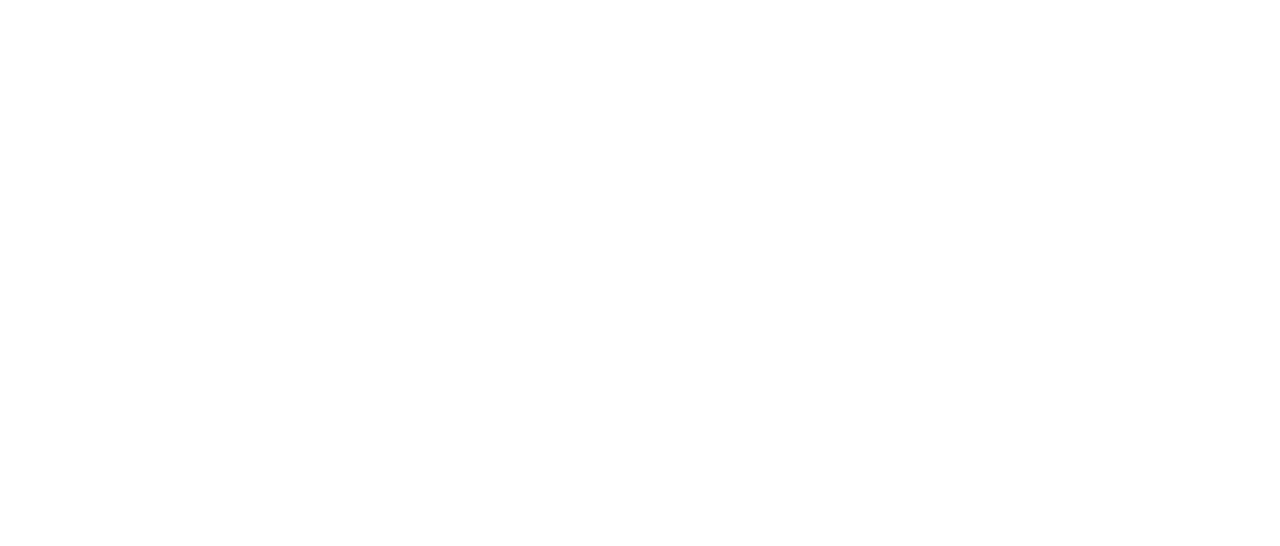
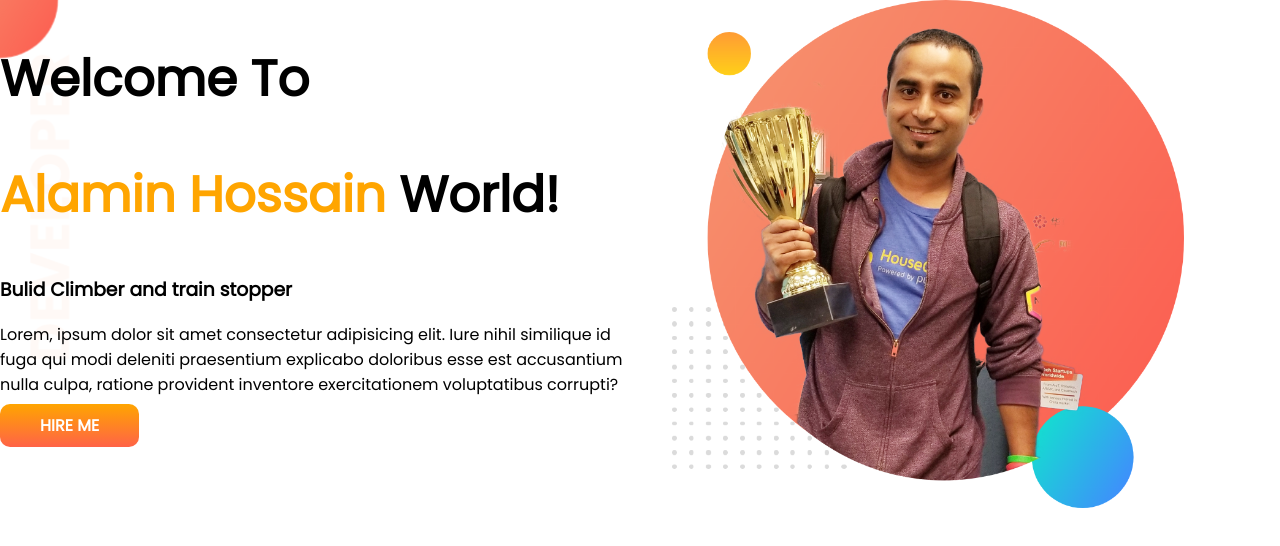
Before and after one commit to alaminhossain12/developer-portfolio, a plain HTML site: page index.html in a window 1280 px wide. Drawn offline with Linux system fonts and the light colour scheme.

Commit message:
add top banner

```diff
--- a/index.html
+++ b/index.html
@@ -5,9 +5,24 @@
   <meta http-equiv="X-UA-Compatible" content="IE=edge">
   <meta name="viewport" content="width=device-width, initial-scale=1.0">
   <title>Alamin Portfolio</title>
+  <!-- Google Fonts -->
+  <link rel="preconnect" href="https://fonts.googleapis.com">
+  <link rel="preconnect" href="https://fonts.gstatic.com" crossorigin>
+  <link href="https://fonts.googleapis.com/css2?family=Poppins&display=swap" rel="stylesheet">
   <link rel="stylesheet" href="style.css">
 </head>
 <body>
-
+<section class="top-banner">
+  <div class="half-width">
+    <h1>Welcome To</h1>
+    <h1><span class="orange">Alamin Hossain</span> World!</h1>
+    <h3>Bulid Climber and train stopper</h3>
+    <p>Lorem, ipsum dolor sit amet consectetur adipisicing elit. Iure nihil similique id fuga qui modi deleniti praesentium explicabo doloribus esse est accusantium nulla culpa, ratione provident inventore exercitationem voluptatibus corrupti?</p>
+    <a href="#" target="_blank" class="link-button">HIRE ME</a>
+  </div>
+  <div class="half-width">
+    <img src="./images/jhankar.png" alt="">
+  </div>
+</section>
 </body>
 </html>
--- a/style.css
+++ b/style.css
@@ -0,0 +1,39 @@
+body {
+  font-family: 'Poppins', sans-serif;
+  margin: 0;
+}
+
+h1 {
+  font-size: 50px;
+}
+
+.orange {
+  color: orange;
+}
+
+section {
+  display: flex;
+}
+
+.half-width {
+  width: 50%;
+}
+
+.half-width img {
+  width: 80%;
+  padding-left: 5%;
+}
+
+.link-button {
+  text-decoration: none;
+  padding: 10px 40px;
+  background-image: linear-gradient(orange, tomato);
+  color: white;
+  font-weight: 700;
+  border-radius: 10px;
+}
+
+.top-banner {
+  background-image: url(./images/top-banner.png);
+  background-repeat: no-repeat;
+}
```
Also changed, not shown: images/dream-bg.png (added), images/exp-bg.png (added), images/jhankar.png (added), images/jhankar2.png (added), images/my-bg.png (added), images/my-bg2.png (added), images/top-banner.png (added), 7 other files.
